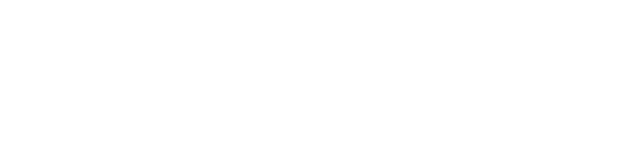
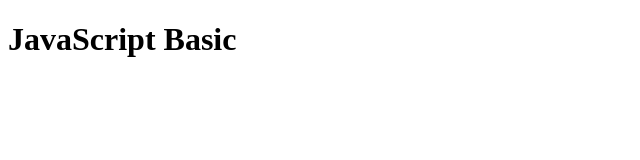
Before and after one commit to trungsliver/JavaScriptTutorials, a plain HTML site: page test.html in a window 1280 px wide. Shown: the whole page, without its empty margins (0-640 px from the left). Drawn offline with Linux system fonts and the light colour scheme.

Commit message:
commit 2

```diff
--- a/test.html
+++ b/test.html
@@ -6,6 +6,6 @@
     <title>JavaScript Basic Test</title>
 </head>
 <body>
-
+    <h1>JavaScript Basic</h1>
 </body>
 </html>
```
